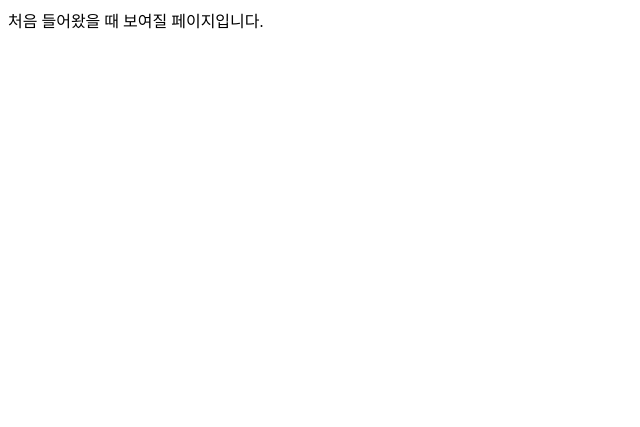
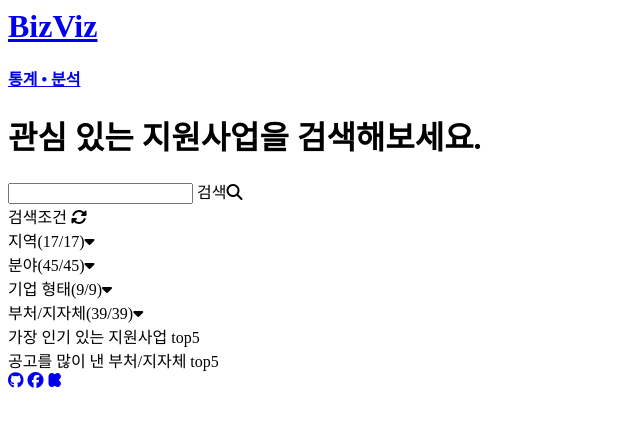
Before and after one commit to bin7665/BizViz, a Django app: page / in a window 1280 px wide. Shown: the top 427 px of the page, without its empty margins (0-640 px from the left). Run offline with Django 3.2, Linux system fonts and the light colour scheme; some libraries are stand-ins or nearby versions.

Commit message:
Update 2020.07.24 templates 수정

```diff
--- /dev/null
+++ b/BizViz/templates/BizViz/base.html
@@ -0,0 +1,27 @@
+<html>
+  <head>
+    <title>BizViz | 지원사업 검색을 한 눈에</title>
+    <script
+      src="https://kit.fontawesome.com/5069658de9.js"
+      crossorigin="anonymous"
+    ></script>
+  </head>
+  <body>
+    <header class="page-header">
+      <h1><a href="/">BizViz</a></h1>
+      <h4><a href="/statistics/">통계 • 분석</a></h4>
+    </header>
+    {% block content %} {% endblock %}
+    <footer class="page-footer">
+      <a href="https://github.com/bin7665/BizViz"
+        ><i class="fab fa-github"></i
+      ></a>
+      <a href="https://www.facebook.com/Bizbot-112832366753168"
+        ><i class="fab fa-facebook"></i
+      ></a>
+      <a href="https://pf.kakao.com/_DbxgnC"
+        ><i class="fab fa-kickstarter-k"></i
+      ></a>
+    </footer>
+  </body>
+</html>
--- a/BizViz/templates/BizViz/index.html
+++ b/BizViz/templates/BizViz/index.html
@@ -1 +1,47 @@
-처음 들어왔을 때 보여질 페이지입니다.
+{% extends 'BizViz/base.html' %} {% block content %}
+<div class="content">
+  <div class="main-search-container">
+    <div class="main-title">
+      <h1>관심 있는 지원사업을 검색해보세요.</h1>
+    </div>
+    <div class="main-search-part">
+      <input type="text" id="support-search" class="search" />
+      <span class="search-btn">검색<i class="fas fa-search"></i></span>
+    </div>
+    <div class="main-search-filter">
+      <div class="search-reset">검색조건 <i class="fas fa-sync-alt"></i></div>
+      <div class="search-filter-region">
+        <span class="search-filter-btn">
+          지역(17/17)<i class="fas fa-caret-down"></i>
+        </span>
+      </div>
+      <div class="search-filter-category">
+        <span class="search-filter-btn">
+          분야(45/45)<i class="fas fa-caret-down"></i>
+        </span>
+      </div>
+      <div class="search-filter-business_type">
+        <span class="search-filter-btn">
+          기업 형태(9/9)<i class="fas fa-caret-down"></i>
+        </span>
+      </div>
+      <div class="search-filter-department">
+        <span class="search-filter-btn">
+          부처/지자체(39/39)<i class="fas fa-caret-down"></i>
+        </span>
+      </div>
+    </div>
+  </div>
+  <div class="main-graph-container">
+    <div class="graph-contents graph-support-top5">
+      가장 인기 있는 지원사업 top5
+      <div class="graph-area"></div>
+    </div>
+    <div class="graph-contents graph-depart-top5">
+      공고를 많이 낸 부처/지자체 top5
+      <div class="graph-area"></div>
+    </div>
+  </div>
+  <div class="main-support-container"></div>
+</div>
+{% endblock %}
--- a/BizViz/templates/BizViz/statistics.html
+++ b/BizViz/templates/BizViz/statistics.html
@@ -1 +1,5 @@
-부서별 통계를 찾아볼 수 있는 페이지입니다
+{% extends 'BizViz/base.html' %} {% block content %}
+<div class="content">
+  부서별 통계를 찾아볼 수 있는 페이지입니다
+</div>
+{% endblock %}
--- a/BizViz/views.py
+++ b/BizViz/views.py
@@ -3,6 +3,7 @@
 
 
 def index(request):
+    # supports = Support.objects
     return render(request, 'BizViz/index.html')
 
 
--- a/mysite/settings.py
+++ b/mysite/settings.py
@@ -55,7 +55,7 @@
 TEMPLATES = [
     {
         'BACKEND': 'django.template.backends.django.DjangoTemplates',
-        'DIRS': [],
+        'DIRS': [BASE_DIR, 'templates'],
         'APP_DIRS': True,
         'OPTIONS': {
             'context_processors': [
```
Also changed, not shown: BizViz/models.py (+5 -2 lines), BizViz/migrations/0002_support_register_date.py (added), BizViz/migrations/0003_auto_20200723_1757.py (added), README.md.
